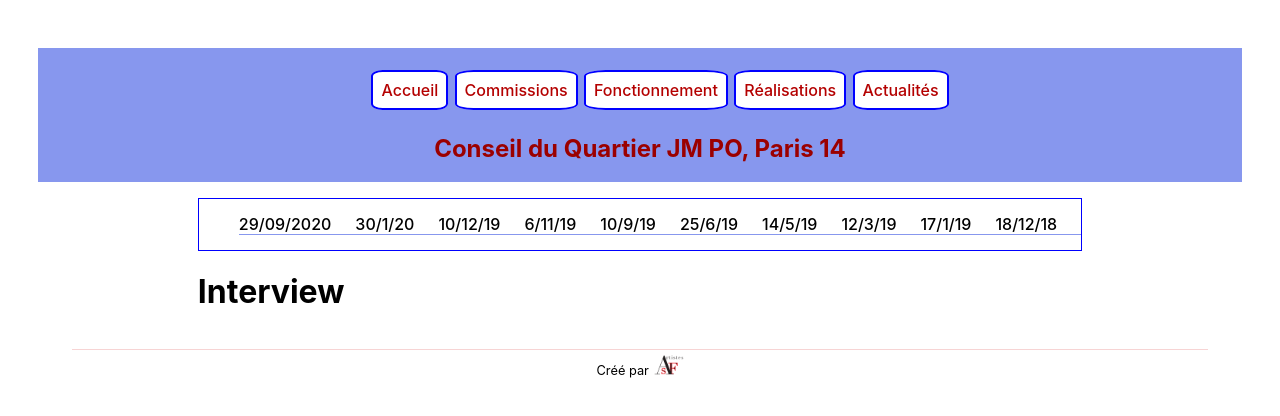
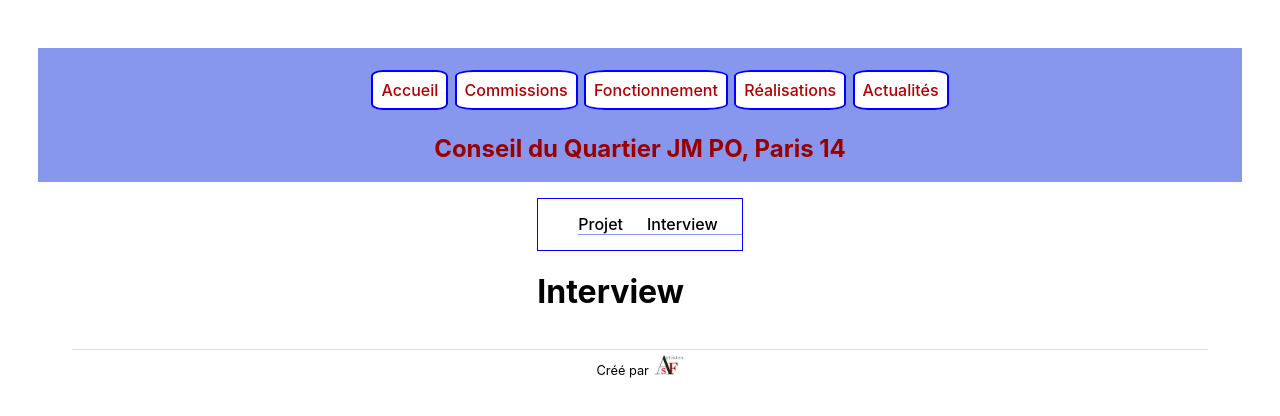
Before and after one commit to helgaParis/animation, a Next.js app: page /urban/p2 in a window 1280 px wide. Shown: the top 416 px of the page. Built offline with nearby package versions, Linux system fonts and the light colour scheme.

Commit message:
added menu for sub-chapter

```diff
--- a/components/nav2urban.js
+++ b/components/nav2urban.js
@@ -5,56 +5,16 @@ export default function Nav2urban() {
     return (
         <div className={styles.menu3}>
             <ul>
-            <li>
-                <Link href="/urban/cr10">
-                <a title="Compte Rendu du 29 septembre 2020" >29/09/2020</a>
-                </Link>
-            </li>
-            <li>
-                <Link href="/urban/cr9">
-                <a title="Compte Rendu du 30 janvier 2020" >30/1/20</a>
-                </Link>
-            </li>
-            <li>
-                <Link href="/urban/cr8">
-                <a title="Compte Rendu du 10 décembre 2019" >10/12/19</a>
-                </Link>
-            </li>
-            <li>
-                <Link href="/urban/cr7">
-                <a title="Compte Rendu du 6 novembre 2019" >6/11/19</a>
-                </Link>
-            </li>
-            <li>
-                <Link href="/urban/cr6">
-                <a title="Compte Rendu du 10 septembre 2019" >10/9/19</a>
-                </Link>
-            </li>
-            <li>
-                <Link href="/urban/cr5">
-                <a title="Compte Rendu du 25 juin 2019" >25/6/19</a>
-                </Link>
-            </li>
-            <li>
-                <Link href="/urban/cr4">
-                <a title="Compte Rendu du 14 mai 2019" >14/5/19</a>
-                </Link>
-            </li>
-            <li>
-                <Link href="/urban/cr3">
-                <a title="Compte Rendu du 12 mars 2019" >12/3/19</a>
-                </Link>
-            </li>
-            <li>
-                <Link href="/urban/cr2">
-                <a title="Compte Rendu du 17 janvier 2019" >17/1/19</a>
-                </Link>
                 <li>
-                <Link href="/urban/cr1">
-                <a title="Compte Rendu du 18 décembre 2018" >18/12/18</a>
-                </Link>
-            </li>
-            </li>
+                    <Link href="/urban/p1">
+                    <a title="Projet" >Projet</a>
+                    </Link>
+                </li>
+                <li>
+                    <Link href="/urban/p2">
+                    <a title="Interview" >Interview</a>
+                    </Link>
+                </li>
             </ul>
         </div>
     )
--- a/pages/urbanisme.js
+++ b/pages/urbanisme.js
@@ -2,6 +2,7 @@ import Head from 'next/head'
 import Layout, { siteTitle } from '../components/layout'
 import styles from '../styles/Home.module.css'
 import Nav1urban from '../components/nav1urban'
+import Nav2urban from '../components/nav2urban'
 
 
 export default function Urbanisme() {
```
